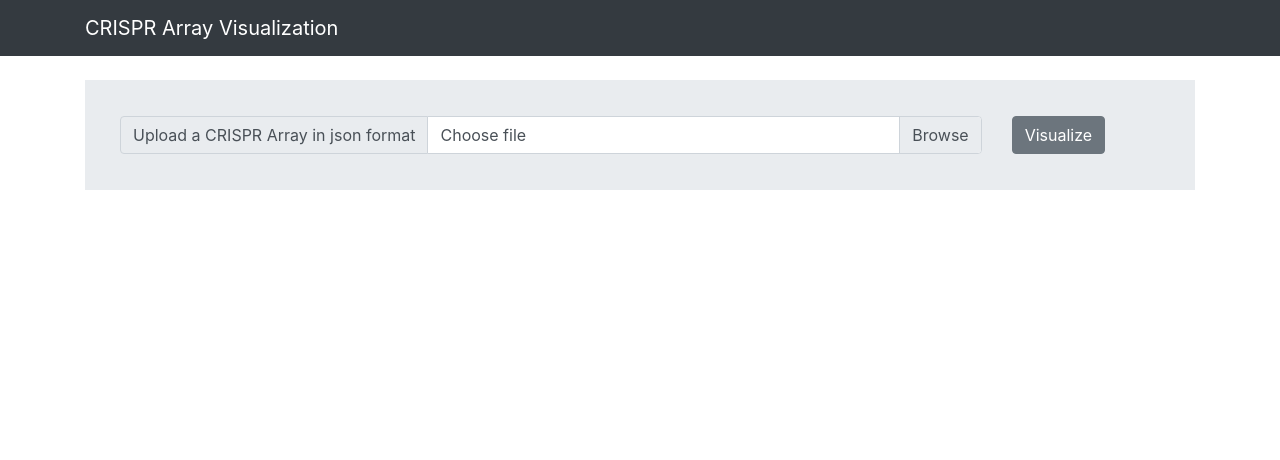
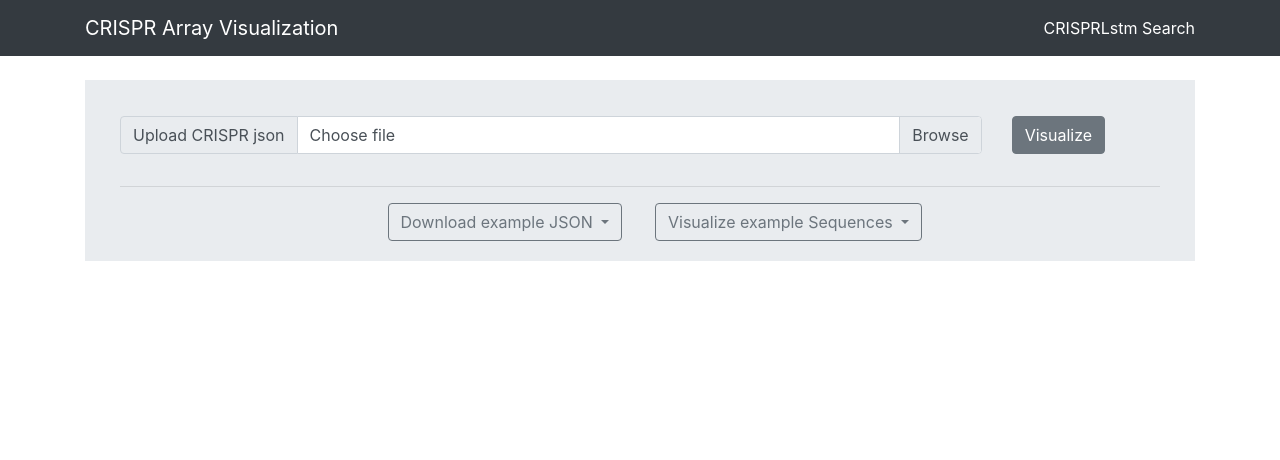
Before and after one commit to shantanuspark/CRISPRVisualiztion, a Flask app: page / in a window 1280 px wide. Shown: the top 460 px of the page. Run offline with Flask 2, Linux system fonts and the light colour scheme; some libraries are stand-ins or nearby versions.

Commit message:
added example sequences

```diff
--- a/static/js/main.js
+++ b/static/js/main.js
@@ -1,8 +1,9 @@
 var crisprData;
 var fileID;
-$(document).ready(function () {
+
 $('.progress').hide();
-    $("#findBtn").click(function () {
+
+var btnClick = function (value, object) {
     //Clear result section and show progress bar
     $('#findBtn').addClass('disabled');
     $('#results').html("");
@@ -10,6 +11,7 @@ $(document).ready(function () {
     $('.progress-bar').html('Getting the json data');
     $('.progress').show();
 
+    if(value=='upload') {
         // Upload sequence file
         var fd = new FormData($("#fileinfo")[0]);
 
@@ -31,8 +33,15 @@ $(document).ready(function () {
             contentType: false,
             processData: false
         });
+    } else {
+        // Show example sequences
+        fileID = value;
+        $.getJSON( "static/sequences/"+fileID+".json", function( data ) {
+            displayResult(data);
+        });
+    }
 
-    });
+};
 
 
 $('#inputGroupFile01').on('change', function () {
@@ -55,11 +64,11 @@ $(document).ready(function () {
 
     var modal = $(this)
 
-        switch(button.data('modal-type')){
-        case("Repeat Weblogo"):
+    switch (button.data('modal-type')) {
+        case ("Repeat Weblogo"):
             var id = button.data('ciripr-id') // Extract info from data-* attributes
             var repeats = []
-            crisprData[id]['spacerRepeat'].forEach(function(value){
+            crisprData[id]['spacerRepeat'].forEach(function (value) {
                 repeats.push(value['repeat']);
             });
 
@@ -73,40 +82,40 @@ $(document).ready(function () {
                 success: function (d) {
                     modal.find('#modal-content').html(`
                     <div class="text-center">
-                        <img src="static/logos/`+fileID+`.png" class="img-fluid" />
+                        <img src="static/logos/`+ fileID + `.png" class="img-fluid" />
                     </div>
                     `);
                 },
-                failure: function (d){
+                failure: function (d) {
                     console.log('error')
                 }
             });
             break;
-        case("Sequence Structure"):
+        case ("Sequence Structure"):
             var crSeq = button.data('ciripr-seq') // Extract info from data-* attributes
             var rand = Math.floor(Math.random() * 1000);
             // Generate the 2D structure of the spacer/repeat sequence
             $.ajax({
-                url: '/generate_structure/' + fileID+'_'+rand,
+                url: '/generate_structure/' + fileID + '_' + rand,
                 type: 'POST',
-                data: JSON.stringify({"seq":crSeq}),
+                data: JSON.stringify({ "seq": crSeq }),
                 contentType: "application/json; charset=utf-8",
                 dataType: "json",
                 success: function (d) {
                     // Display the 2D structure and the button to blast the structure on NCBI
                     modal.find('#modal-content').html(`
                     <div class="text-center">
-                    <img src="static/logos/`+fileID+`_`+rand+`.svg" type="image/svg+xml" />
-                    <a target="_blank" href="https://blast.ncbi.nlm.nih.gov/Blast.cgi?CMD=Put&QUERY=`+crSeq+`&PROGRAM=blastn&FORMAT_TYPE=html&DATABASE=nr" class="btn btn-secondary btn-lg active" role="button" aria-pressed="true">Blast on NCBI</a>
+                    <img src="static/logos/`+ fileID + `_` + rand + `.svg" type="image/svg+xml" />
+                    <a target="_blank" href="https://blast.ncbi.nlm.nih.gov/Blast.cgi?CMD=Put&QUERY=`+ crSeq + `&PROGRAM=blastn&FORMAT_TYPE=html&DATABASE=nr" class="btn btn-secondary btn-lg active" role="button" aria-pressed="true">Blast on NCBI</a>
                     </div>
                     `);
                 },
-                failure: function (d){
+                failure: function (d) {
                     console.log('error')
                 }
             });
             break;
-        case("CRISPR Structure"):
+        case ("CRISPR Structure"):
             var id = button.data('ciripr-id') // Extract info from data-* attributes
             var repeats = []
             requestJson = {}
@@ -115,7 +124,7 @@ $(document).ready(function () {
             var rand = Math.floor(Math.random() * 1000);
             // Function to create the CSRISPR structure image
             $.ajax({
-                url: '/generate_dna_struct/' + fileID+'_'+rand,
+                url: '/generate_dna_struct/' + fileID + '_' + rand,
                 type: 'POST',
                 data: JSON.stringify(requestJson),
                 contentType: "application/json; charset=utf-8",
@@ -123,11 +132,11 @@ $(document).ready(function () {
                 success: function (d) {
                     modal.find('#modal-content').html(`
                     <div class="text-center">
-                        <img src="static/logos/`+fileID+`_`+rand+`.png" class="img-fluid" />
+                        <img src="static/logos/`+ fileID + `_` + rand + `.png" class="img-fluid" />
                     </div>
                     `);
                 },
-                failure: function (d){
+                failure: function (d) {
                     console.log('error')
                 }
             });
@@ -136,7 +145,6 @@ $(document).ready(function () {
     modal.find('.modal-title').text(button.data('modal-type'))
 })
 
-});
 
 // Displays an error message in an alert box
 function displayError(msg) {
@@ -167,14 +175,14 @@ function createResults(data) {
         `<hr>
     <p class="mb-0">
     <span class="badge badge-pill badge-secondary"> No. of Bases: ` + data['noOfBases'] + `</span>
-    <span class="badge badge-pill badge-light">No. of valid CRISPRs: `+ data['validCrisprs'] + `</span>
+    <span class="badge badge-pill badge-light">No. of confirmed CRISPRs: `+ data['validCrisprs'] + `</span>
     <span class="badge badge-pill badge-secondary">No. of questionable CRISPRs: `+ (data['noOfCRISPRs'] - data['validCrisprs']) + `</span>
     </p>
     </div>
     <div id="accordion">`
     content += getTables(true, data);
-    content+=`<br/>`
-    content+=getTables(false, data);
+    content += `<br/>`
+    content += getTables(false, data);
 
     content += `</div></div></div>`
 
@@ -186,18 +194,18 @@ function getTables(isValid, data) {
     table_content = `
     <div class="card">
     <div class="card-header" id="headingTwo">
-    <h5 class="mb-0"> `+ ((isValid)?(`<button class="btn" data-toggle="collapse" data-target="#collapseOne" aria-expanded="true"
+    <h5 class="mb-0"> `+ ((isValid) ? (`<button class="btn" data-toggle="collapse" data-target="#collapseOne" aria-expanded="true"
     aria-controls="collapseOne">
-    Valid CRISPRs <span class="badge badge-dark">` +data['validCrisprs']+ `</span>
-</button>`):(`
+    Confirmed CRISPRs <span class="badge badge-dark">` + data['validCrisprs'] + `</span>
+</button>`) : (`
     <button class="btn collapsed" data-toggle="collapse" data-target="#collapseTwo"
                                 aria-expanded="false" aria-controls="collapseTwo">
         Questionable CRISPRs <span class="badge badge-dark"> `+ (data['noOfCRISPRs'] - data['validCrisprs']) + ` </span>
-    </button>` ))+`
+    </button>` )) + `
     </h5>
-    </div>`+(isValid?`<div id="collapseOne" class="collapse show" aria-labelledby="headingOne" data-parent="#accordion">`:
-    `<div id="collapseTwo" class="collapse" aria-labelledby="headingTwo" data-parent="#accordion">` )
-    +`<div class="card-body">
+    </div>`+ (isValid ? `<div id="collapseOne" class="collapse show" aria-labelledby="headingOne" data-parent="#accordion">` :
+            `<div id="collapseTwo" class="collapse" aria-labelledby="headingTwo" data-parent="#accordion">`)
+        + `<div class="card-body">
     <table class="table table-hover">
     <thead>
     <tr>
@@ -213,7 +221,7 @@ function getTables(isValid, data) {
             table_content += `
         <tr class='resultRow'>
         <a href='#`+ i + `'>
-        <th scope="row"><a class="text-secondary" href='#`+ i + `'>CRISPR_`+ (i + 1) + `</a></th>
+        <th scope="row"><a class="text-secondary" href='#`+ i + `'>CRISPR_` + (i + 1) + `</a></th>
         <td>`+ value['startRange'] + `</td>
         <td>`+ value['endRange'] + `</td>
         <td>`+ value['avgRLength'] + `</td>
@@ -259,19 +267,19 @@ function getTables(isValid, data) {
             value['spacerRepeat'].forEach(function (value, i) {
                 if (value['spacer']) {
                     table_content += `<tr>
-                            <td scope="row"><button type="button" class="btn btn-sm" data-toggle="modal" data-target="#exampleModal" data-ciripr-seq="`+value['repeat'].trim()+`
-                            " data-modal-type="Sequence Structure" data-file-name=`+fileID+`>`+ value['repeat'] + `</button></td>
+                            <td scope="row"><button type="button" class="btn btn-sm" data-toggle="modal" data-target="#exampleModal" data-ciripr-seq="`+ value['repeat'].trim() + `
+                            " data-modal-type="Sequence Structure" data-file-name=`+ fileID + `>` + value['repeat'] + `</button></td>
                             <td>`+ value['position'] + `</td>
                             <td>`+ value['lengths'][0] + `</td>
-                            <td class="table-secondary"><button type="button" class="btn btn-sm" data-toggle="modal" data-target="#exampleModal" data-ciripr-seq="`+value['spacer'].trim()+`
-                            " data-modal-type="Sequence Structure" data-file-name=`+fileID+`>`+ value['spacer'] + `</button></td>
-                            <td class="table-secondary">`+ (value['position']+value['lengths'][0]) + `</td>
+                            <td class="table-secondary"><button type="button" class="btn btn-sm" data-toggle="modal" data-target="#exampleModal" data-ciripr-seq="`+ value['spacer'].trim() + `
+                            " data-modal-type="Sequence Structure" data-file-name=`+ fileID + `>` + value['spacer'] + `</button></td>
+                            <td class="table-secondary">`+ (value['position'] + value['lengths'][0]) + `</td>
                             <td class="table-secondary">`+ value['lengths'][1] + `</td>
                         </tr>`;
                 } else {
                     table_content += `<tr>
-                            <td scope="row"><button type="button" class="btn btn-sm" data-toggle="modal" data-target="#exampleModal" data-ciripr-seq="`+value['repeat'].trim()+`
-                            " data-modal-type="Sequence Structure" data-file-name=`+fileID+`>`+ value['repeat'] + `</button></td>
+                            <td scope="row"><button type="button" class="btn btn-sm" data-toggle="modal" data-target="#exampleModal" data-ciripr-seq="`+ value['repeat'].trim() + `
+                            " data-modal-type="Sequence Structure" data-file-name=`+ fileID + `>` + value['repeat'] + `</button></td>
                             <td>`+ value['position'] + `</td>
                             <td>`+ value['repeat'].length + `</td>
                             <td class="table-secondary">-</td>
@@ -282,9 +290,9 @@ function getTables(isValid, data) {
             });
             table_content += `</tbody></table></div>
         <button type="button" class="btn btn-secondary " data-toggle="modal"
-            data-target="#exampleModal" data-ciripr-id="`+i+`" data-modal-type="Repeat Weblogo" data-file-name=`+fileID+`>Repeat weblogo</button>
+            data-target="#exampleModal" data-ciripr-id="`+ i + `" data-modal-type="Repeat Weblogo" data-file-name=` + fileID + `>Repeat weblogo</button>
             <button type="button" class="btn btn-secondary " data-toggle="modal"
-            data-target="#exampleModal" data-ciripr-id="`+i+`" data-crispr-length="`+data['noOfBases']+`" data-modal-type="CRISPR Structure" data-file-name=`+fileID+`>CRISPR Structure</button>
+            data-target="#exampleModal" data-ciripr-id="`+ i + `" data-crispr-length="` + data['noOfBases'] + `" data-modal-type="CRISPR Structure" data-file-name=` + fileID + `>CRISPR Structure</button>
             </p>
             </div>
         </div>`}
--- a/templates/index.html
+++ b/templates/index.html
@@ -15,9 +15,18 @@
 
 <body>
     <nav class="navbar navbar-dark bg-dark">
+
         <div class="container">
-            <a class="navbar-brand" href="#"> CRISPR Array Visualization </a>
+            <a class="navbar-brand" href="http://crisprlstm.westus.cloudapp.azure.com:8001/"> CRISPR Array Visualization </a>
+            <span>
+            <ul class="navbar-nav mr-auto">
+                <li class="nav-item active">
+                    <a class="nav-link" href="#">CRISPRLstm Search <span class="sr-only">(current)</span></a>
+                </li>
+            </ul>
+        </span>
         </div>
+
     </nav>
     <br />
     <div class="container">
@@ -29,8 +38,7 @@
                         <div class="row justify-content-center">
                         <div class="input-group mb-3 col-10">
                             <div class="input-group-prepend">
-                                <span class="input-group-text" id="inputGroupFileAddon01">Upload a CRISPR Array in
-                                    json format</span>
+                                <span class="input-group-text" id="inputGroupFileAddon01">Upload CRISPR json</span>
                             </div>
                             <div class="custom-file">
                                 <input type="file" class="custom-file-input" name="seqfile" id="inputGroupFile01"
@@ -39,8 +47,37 @@
                             </div>
                         </div>
                         <div class="col-2">
-                            <a class="btn btn-secondary " id="findBtn" href="#" role="button">Visualize</a>
+                            <a class="btn btn-secondary " id="findBtn" onClick="btnClick('upload',this)" href="#" role="button">Visualize</a>
                         </div>
+                        </div>
+                        <hr />
+                        <div class="row justify-content-center">
+                                <div class="col-3">
+                        <div class="dropdown">
+                                <button class="btn btn-outline-secondary dropdown-toggle" type="button" id="dropdownMenuButton"
+                                    data-toggle="dropdown" aria-haspopup="true" aria-expanded="false">
+                                    Download example JSON
+                                </button>
+                                <div class="dropdown-menu" aria-labelledby="dropdownMenuButton">
+                                    <a class="dropdown-item" id="example_sp" target="_blank" href="static/sequences/sp.json"><i>Sp. Pyogenese</i>  M1 GAS</a>
+                                    <a class="dropdown-item" id="example_cb" target="_blank" href="static/sequences/cdc.json"><i>C. botulinum </i>CDC 297</a>
+                                    <a class="dropdown-item" id="example_mb" target="_blank" href="static/sequences/jh.json"><i> M. bathoardescens</i> strain JH146</a>
+                                </div>
+                            </div>
+                                </div>
+                                <div class="col-3">
+                        <div class="dropdown">
+                            <button class="btn btn-outline-secondary dropdown-toggle" type="button" id="dropdownMenuButton"
+                                data-toggle="dropdown" aria-haspopup="true" aria-expanded="false">
+                                Visualize example Sequences
+                            </button>
+                            <div class="dropdown-menu" aria-labelledby="dropdownMenuButton">
+                                <a class="dropdown-item" id="example_sp" onClick="btnClick('sp',this)" ><i>Sp. Pyogenese</i>  M1 GAS</a>
+                                <a class="dropdown-item" id="example_cb" onClick="btnClick('cdc',this)" ><i>C. botulinum </i>CDC 297</a>
+                                <a class="dropdown-item" id="example_mb" onClick="btnClick('jh',this)" ><i> M. bathoardescens</i> strain JH146</a>
+                            </div>
+                        </div>
+                    </div>
                         </div>
                     </form>
 
```
Also changed, not shown: static/sequences/cdc.json (renamed from input_sequences/cdc.json), static/sequences/jh.json (renamed from input_sequences/jh.json), static/sequences/sp.json (renamed from input_sequences/sp.json). Lines whose indentation alone changed are shown as unchanged.
